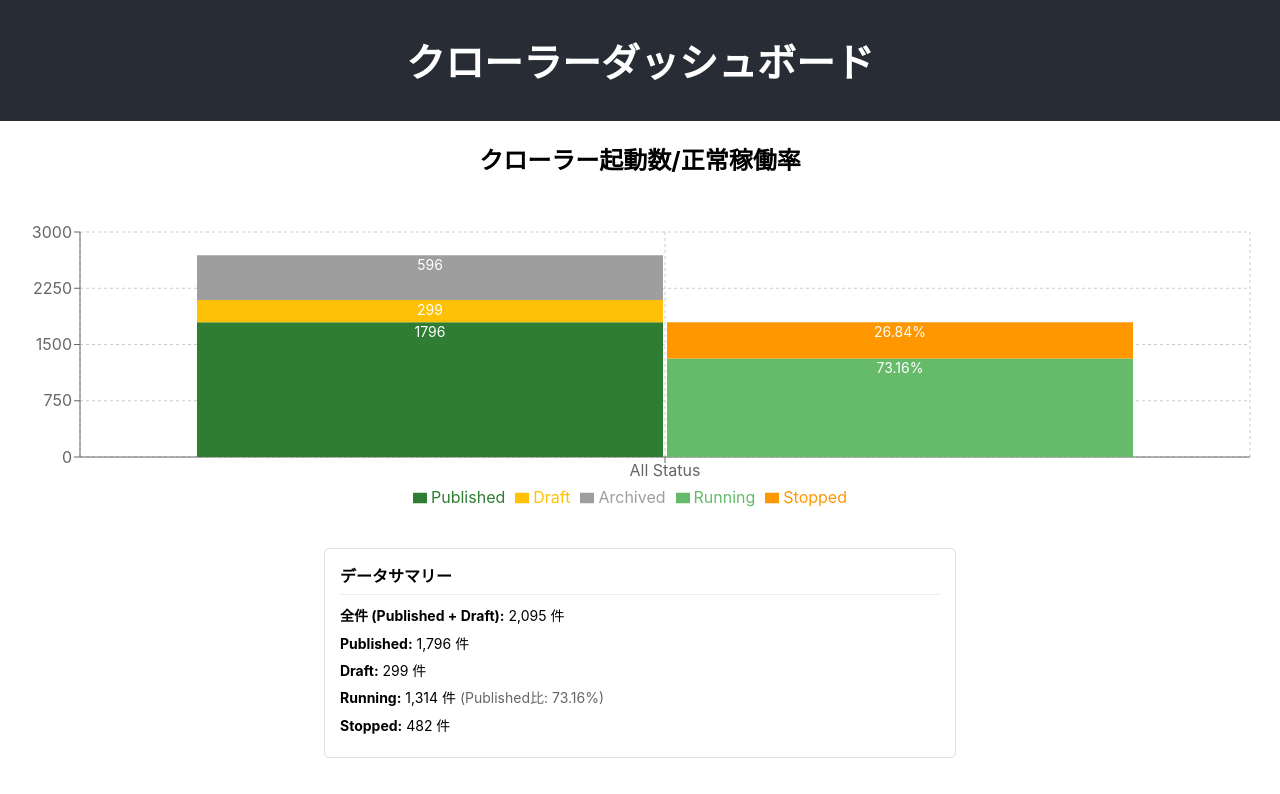
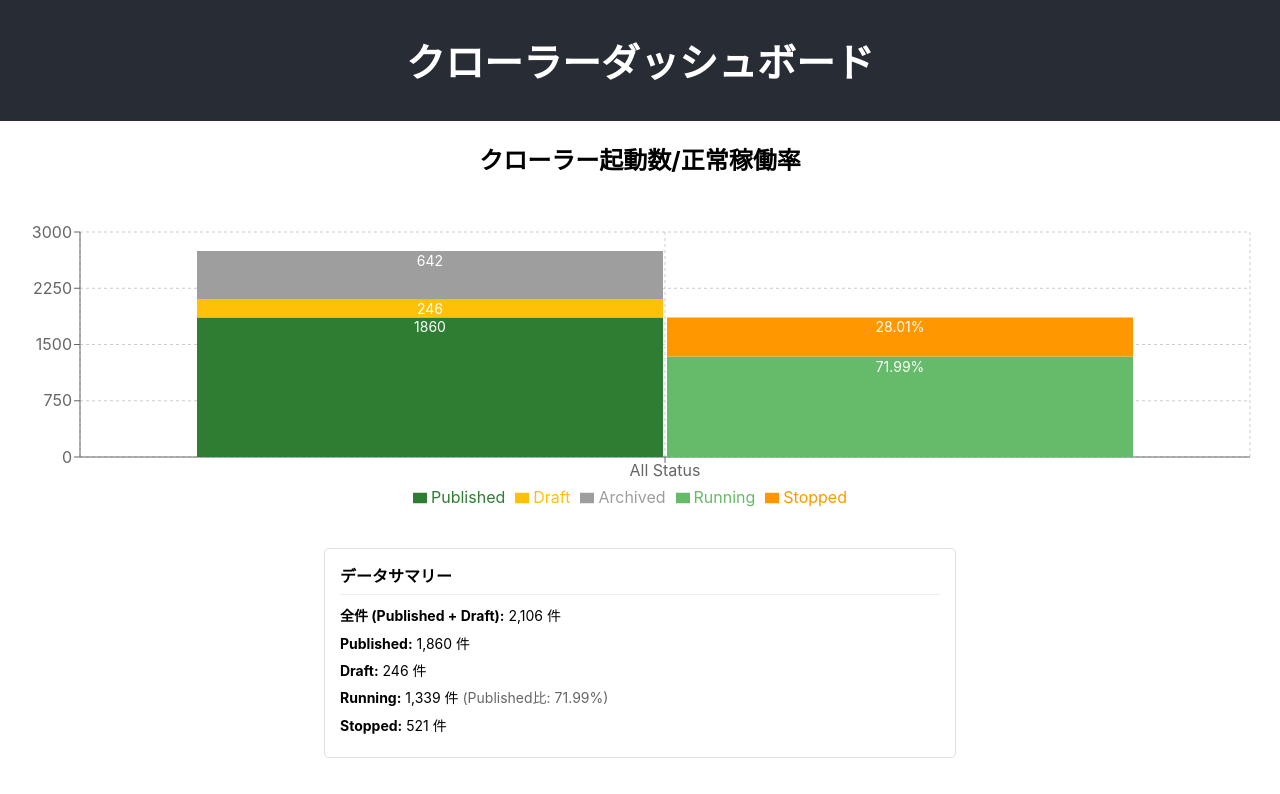
Before and after one commit to tayasho/crawlers, a React (Create React App) app: page / in a window 1280 px wide. Shown: the top 794 px of the page. Built offline with nearby package versions, Linux system fonts and the light colour scheme.

Commit message:
2025/10/10

```diff
--- a/src/components/ContentStatusChart.js
+++ b/src/components/ContentStatusChart.js
@@ -3,12 +3,13 @@ import { BarChart, Bar, XAxis, YAxis, CartesianGrid, Tooltip, Legend, Responsive
 import './ContentStatusChart.css';
 
 const ContentStatusChart = () => {
-  const published = 1796;
-  const draft = 299;
-  const archived = 596;
-  const stopped = 482;
+  const published = 1860;
+  const draft = 246;
+  const archived = 642;
+  const stopped = 521;
   const running = published-stopped;
   const totalPubDraft = published + draft;
+
   // 他の合計値 (グラフのmaxY計算などに必要なら残す)
   const totalLeftBar = published + draft + archived;
   const totalRightBar = running + stopped;
```
